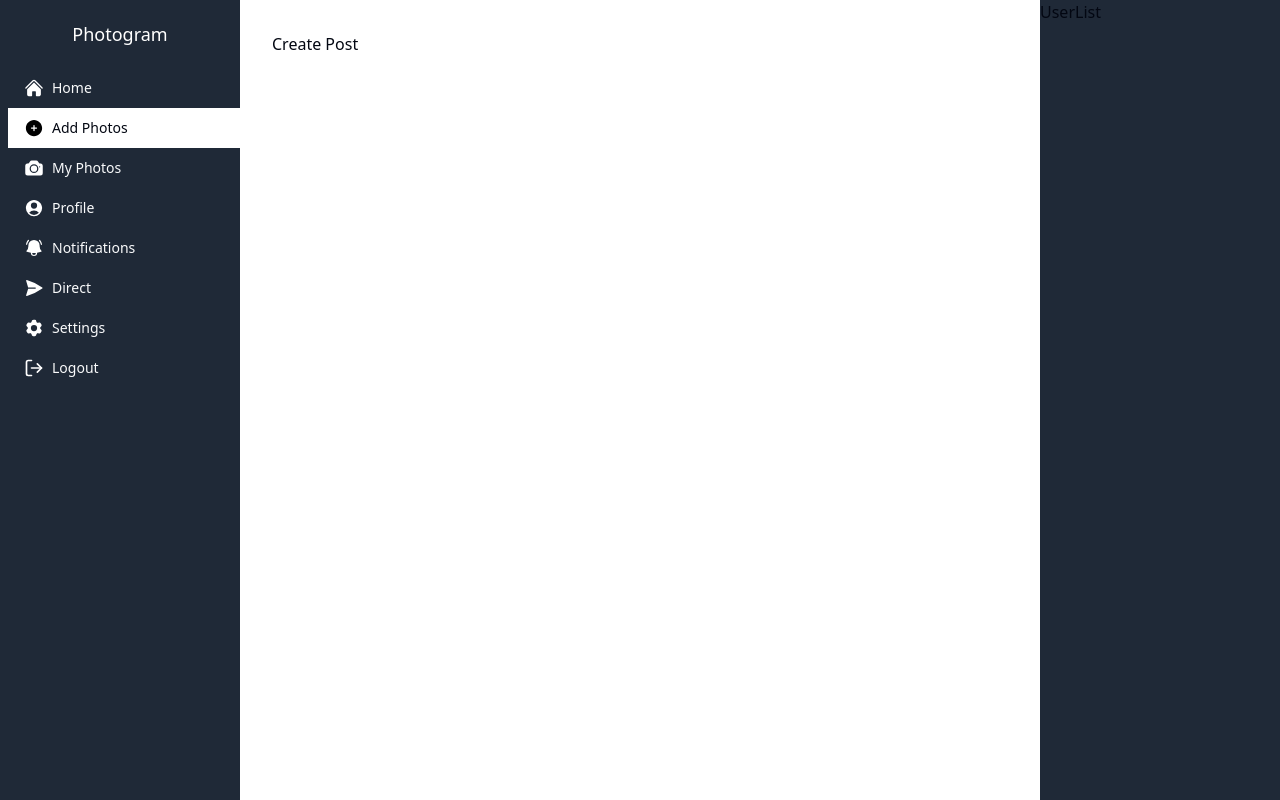
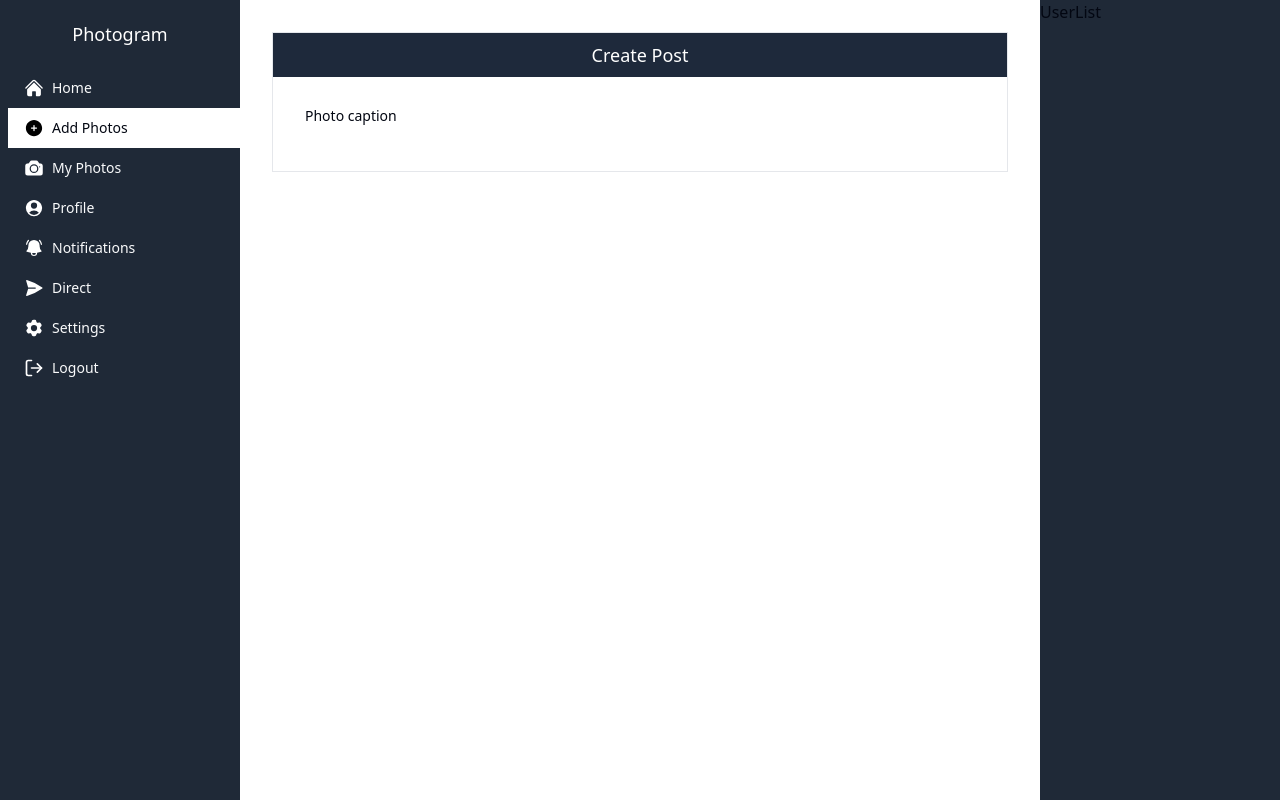
Before and after one commit to rorisangputu/photogram, a React (Vite) app: page /post in a window 1280 px wide. Built offline with nearby package versions, Linux system fonts and the light colour scheme; no server answers; sample sign-in values are in the browser's storage.

Commit message:
adding components to create post page

```diff
--- a/src/Pages/post/index.tsx
+++ b/src/Pages/post/index.tsx
@@ -1,4 +1,5 @@
 import Layout from '@/components/layout';
+import { Label } from '@/components/ui/label';
 import * as React from 'react';
 
 interface ICreatePostProps {
@@ -7,7 +8,18 @@ interface ICreatePostProps {
 const CreatePost: React.FunctionComponent<ICreatePostProps> = (props) => {
   return (
     <Layout>
-      <div>Create Post</div>
+      <div className='flex justify-center'>
+        <div className='border max-w-3xl w-full'>
+          <h3 className='bg-slate-800 text-white text-center text-lg p-2'>Create Post</h3>
+          <div className="p-8">
+            <form action="">
+              <div className="flex flex-col">
+                <Label className='mb-4' htmlFor='caption'>Photo caption</Label>
+              </div>
+            </form>
+          </div>
+        </div>
+      </div>
     </Layout>
   );
 };
```
